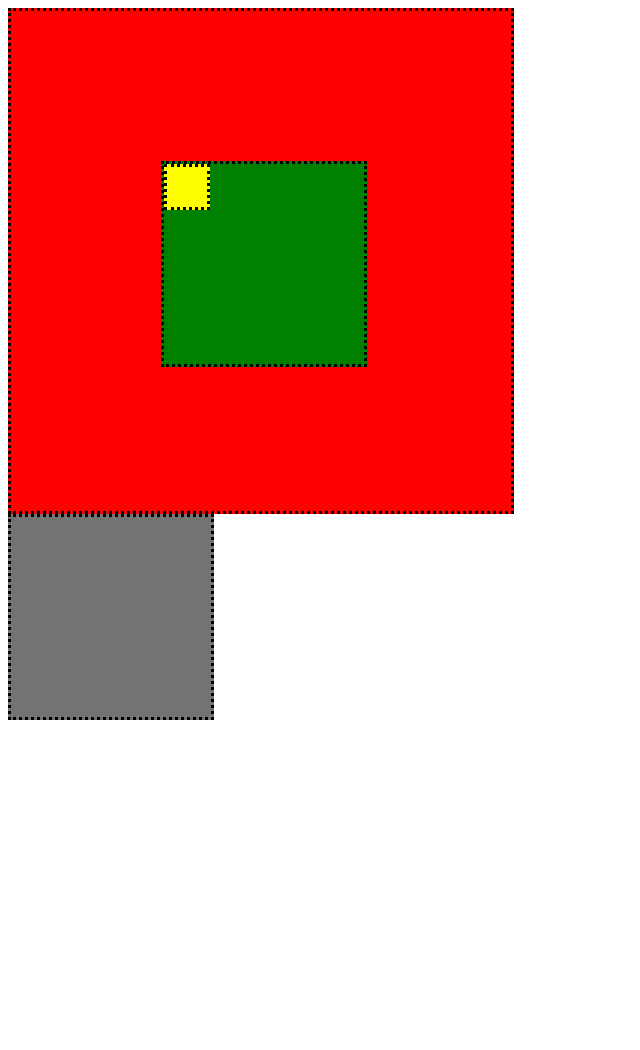
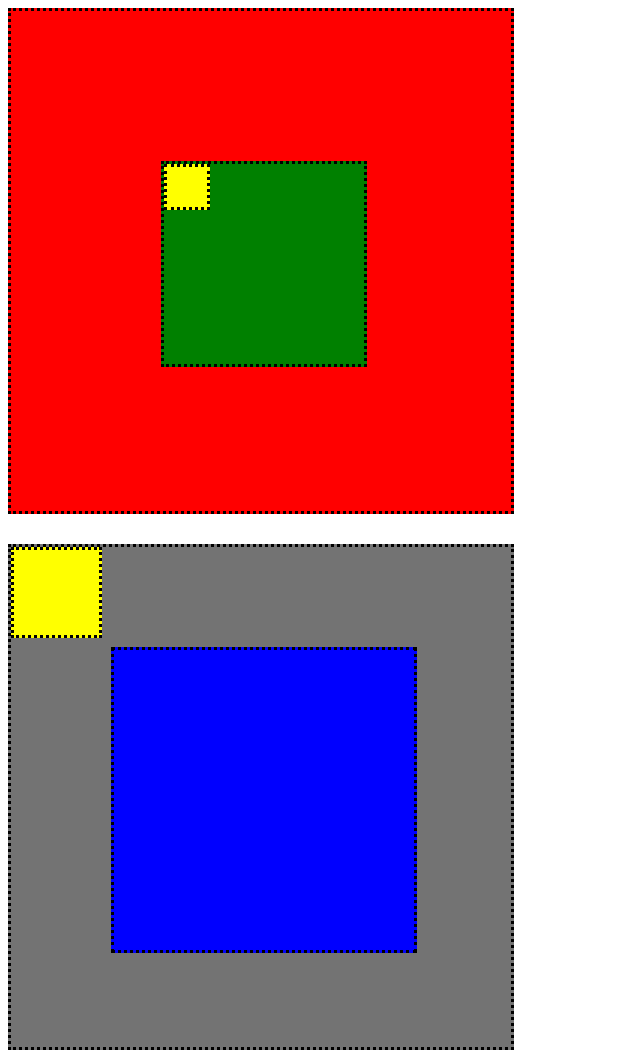
Before and after one commit to rodriguezadriana/position, a plain HTML site: page index.html in a window 1280 px wide. Shown: the whole page, without its empty margins (0-640 px from the left). Before the commit the page ends 800 px from the top, so only its background shows below. Drawn offline with Linux system fonts and the light colour scheme.

Commit message:
position 2

```diff
--- a/clss.css
+++ b/clss.css
@@ -27,6 +27,7 @@ div{
 
     width: 40px;
     height: 40px;
+    top: 0px;
 
 
 
@@ -35,9 +36,20 @@ div{
 
 .gris{
 	background-color: #737373;
+	position: absolute;
+	margin-top: 30px;
+	width: 500px;
+	height: 500px;
+}
+.blue{
+	background-color:blue;
 	position: relative;
-	right:  0px;
-	bottom: 0px;
-	width: 200px;
-	height: 200px;
+	left: 100px;
+	top: 100px;
+	width: 300px;
+	height: 300px;
 }
+.tamamarillo{
+	width: 85px;
+	height: 85px;
+}
--- a/index.html
+++ b/index.html
@@ -17,7 +17,12 @@
 
 
 
-			<div class="gris"></div>
+			<div class="gris">
+			     <div class="blue">
+			     </div>
+			 <div class=" amarillo tamamarillo">
+			      </div>
+			</div>
 
 </body>
 </html>
```
